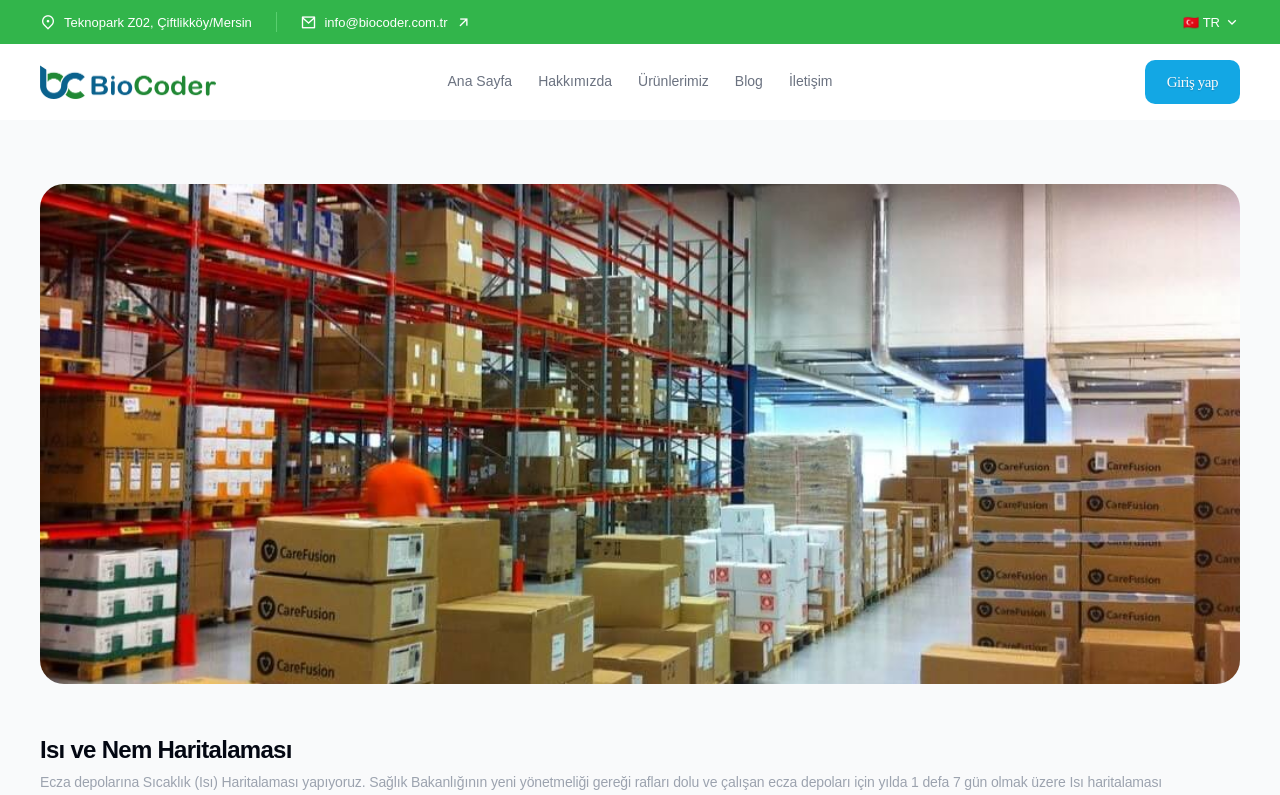
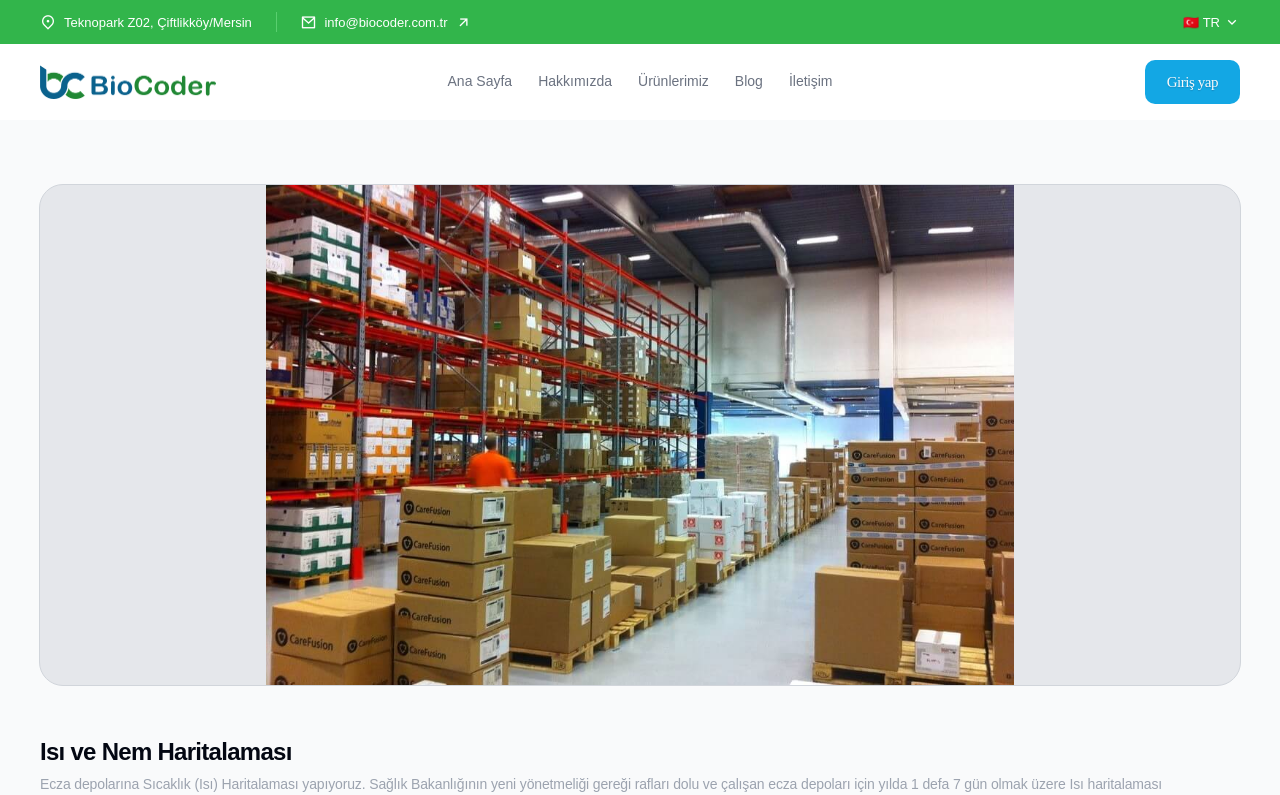
Before and after one commit to ayhangad/Biocoder-Website, a React (Vite) app: page /products/isi-ve-nem-haritalamasi in a window 1280 px wide. Shown: the top 795 px of the page. Built offline with nearby package versions, Linux system fonts and the light colour scheme; a web font is replaced by a local one.

Commit message:
Product Detail Images style changed

```diff
--- a/src/index.css
+++ b/src/index.css
@@ -881,7 +881,9 @@
   width: 100%;
   height: 500px;
   border-radius: 24px;
-  object-fit: cover;
+  object-fit: contain;
+  background-color: #E5E7EB;
+  border: 1px solid #D1D5DB;
 }
 
 .product-information {
```
